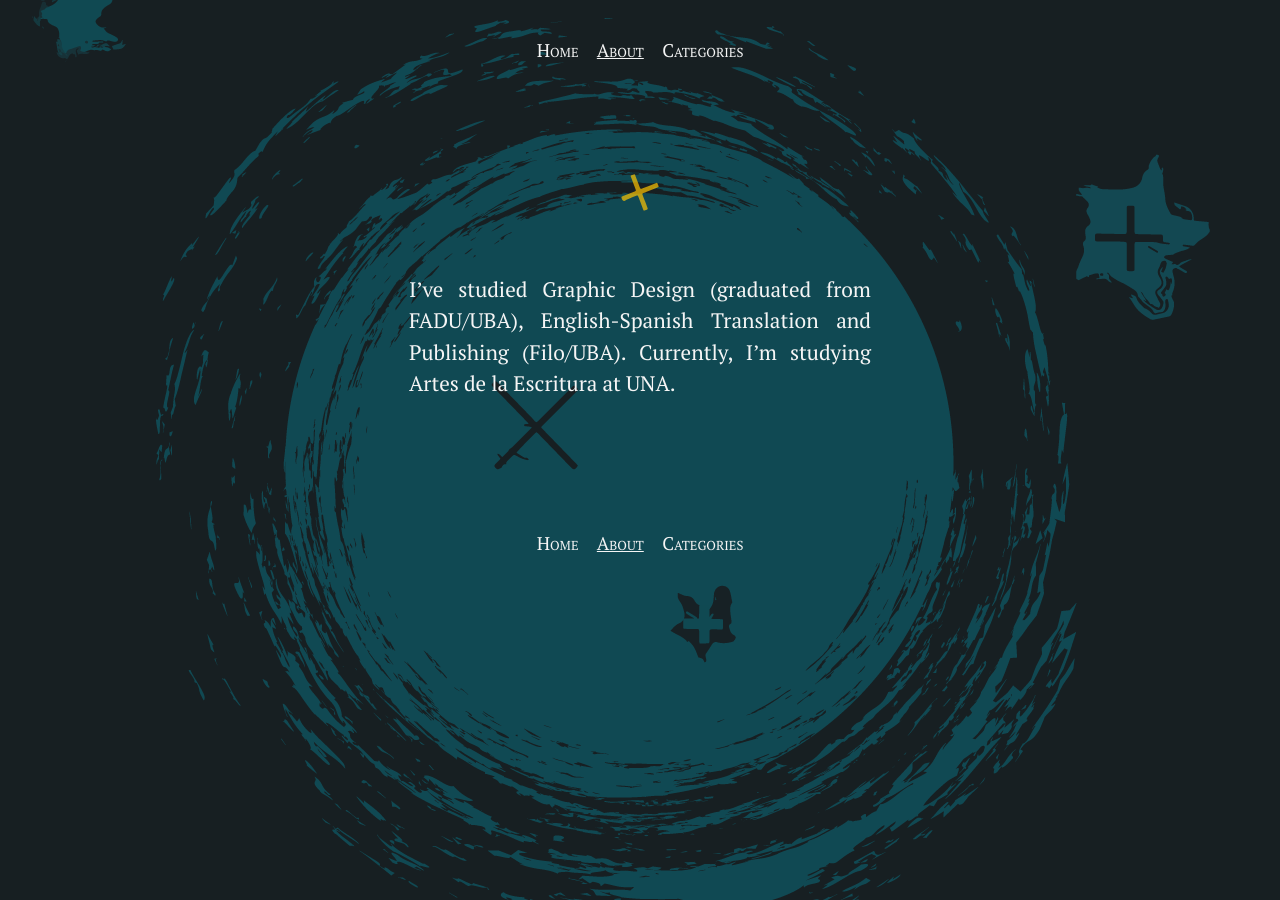
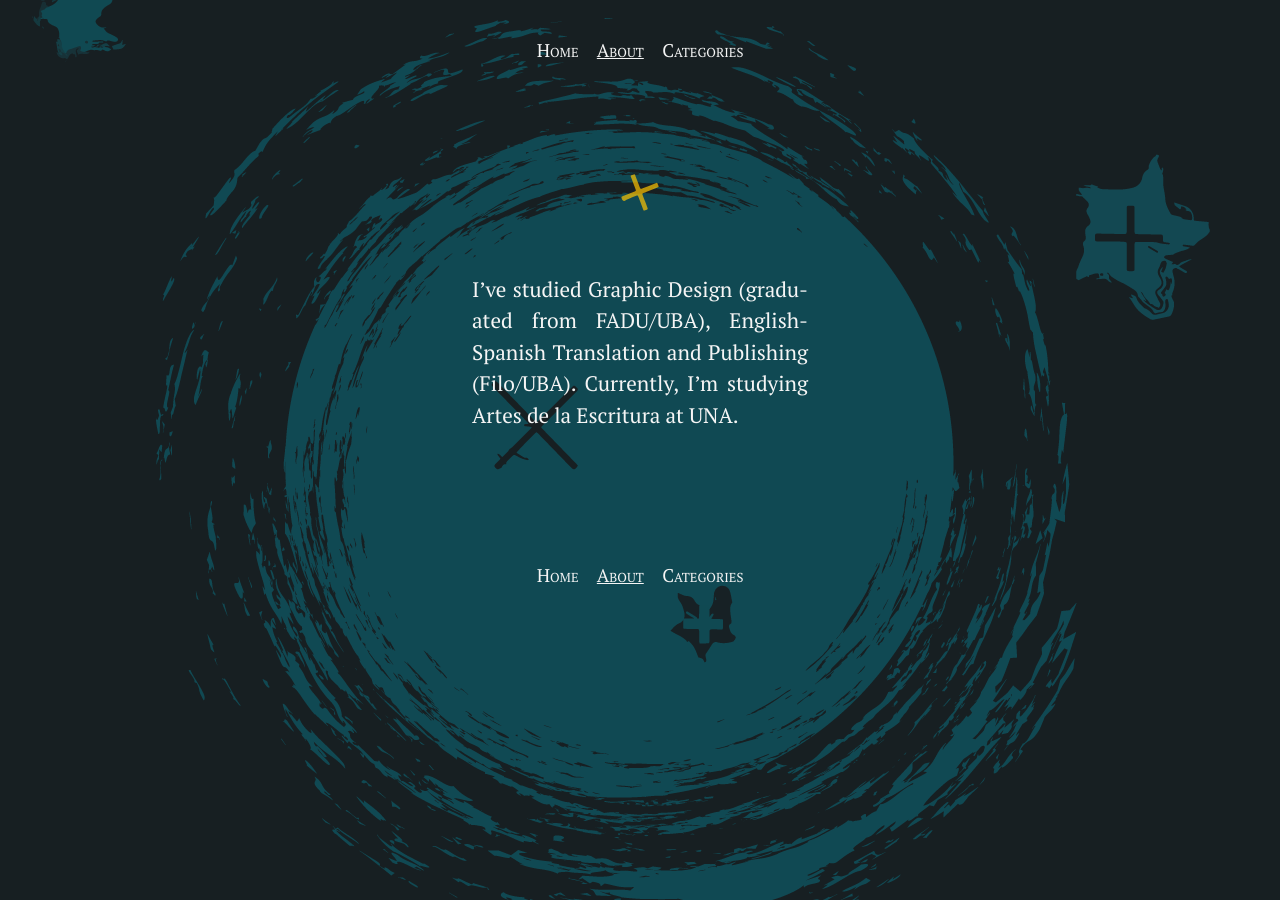
Before and after one commit to silvialohrmann/editorial, a Jekyll site: the page built from about.md, in a window 1280 px wide. Built offline with Jekyll 4.4.1, drawn with Linux system fonts in a browser that asks for light colours.

Commit message:
Update _article.scss

```diff
--- a/_sass/_article.scss
+++ b/_sass/_article.scss
@@ -86,5 +86,5 @@
   margin: 2em auto;
   padding: 2em 0;
   box-shadow: none;
-  max-width: 24em;
+  max-width: 18em;
 }
```
